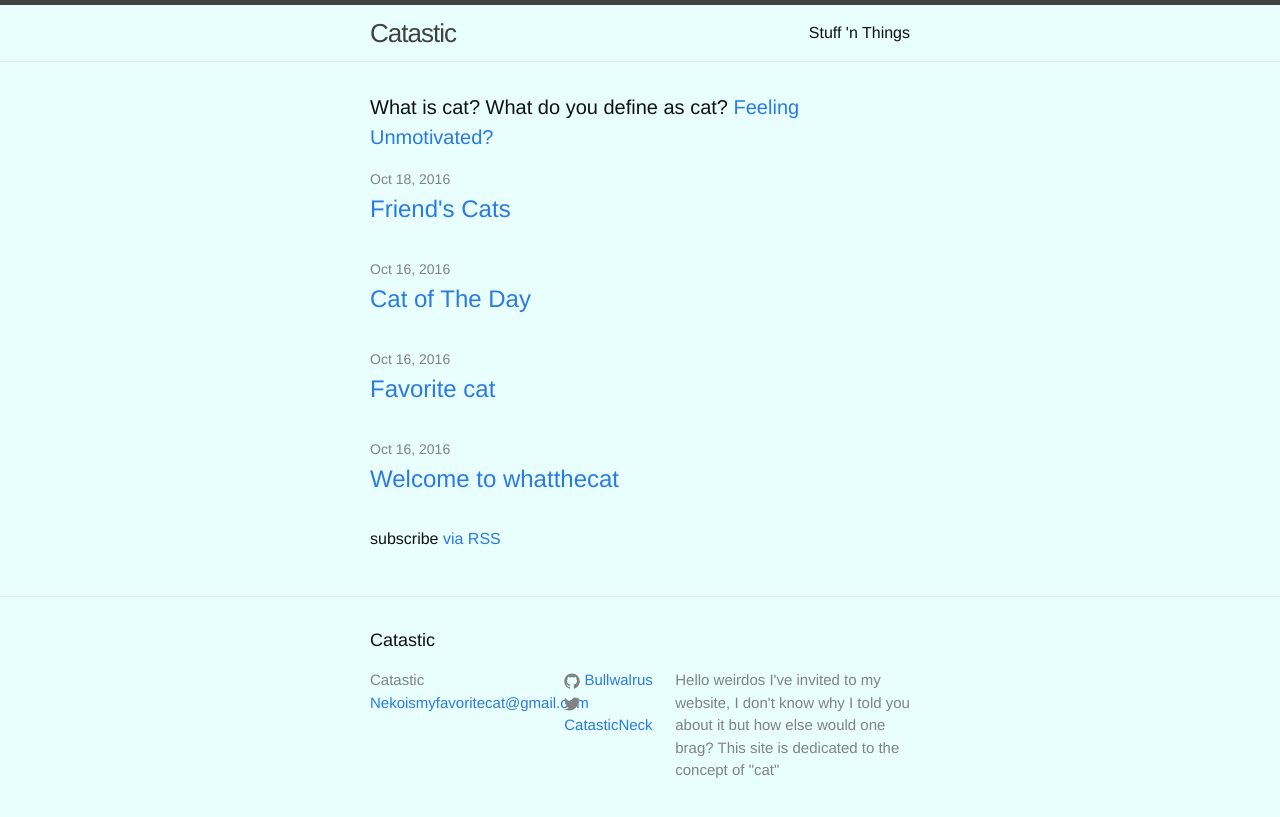
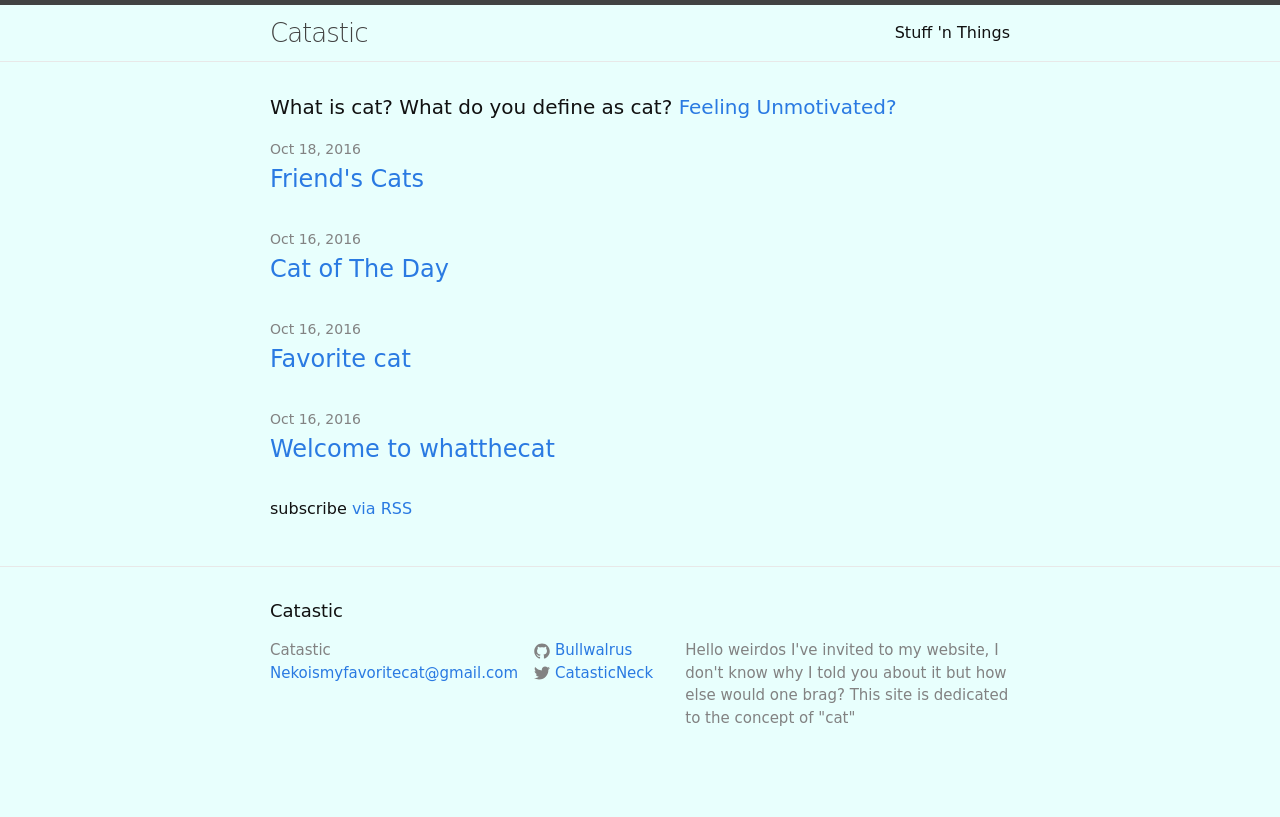
Before and after one commit to bullwalrus/Bullwalrus.github.io, a Jekyll site: the page built from index.html, in a window 1280 px wide. Shown: the top 817 px of the page. Built offline with Jekyll 4.4.1, drawn with Linux system fonts in a browser that asks for light colours.

Commit message:
Update main.scss

```diff
--- a/css/main.scss
+++ b/css/main.scss
@@ -4,9 +4,9 @@
 @charset "utf-8";
 
 
-
+// Originally "Helvetica Neue", Helvetica, Arial, sans-serif;
 // Our variables
-$base-font-family: "Helvetica Neue", Helvetica, Arial, sans-serif;
+$base-font-family: "Papyrus", Comic Sans MS, Comic Sans MS, Papyrus;
 $base-font-size:   16px;
 $base-font-weight: 400;
 $small-font-size:  $base-font-size * 0.875;
@@ -23,7 +23,7 @@ $grey-color-light: lighten($grey-color, 40%);
 $grey-color-dark:  darken($grey-color, 25%);
 
 // Width of the content area
-$content-width:    600px;
+$content-width:    800px;
 
 $on-palm:          600px;
 $on-laptop:        800px;
```
